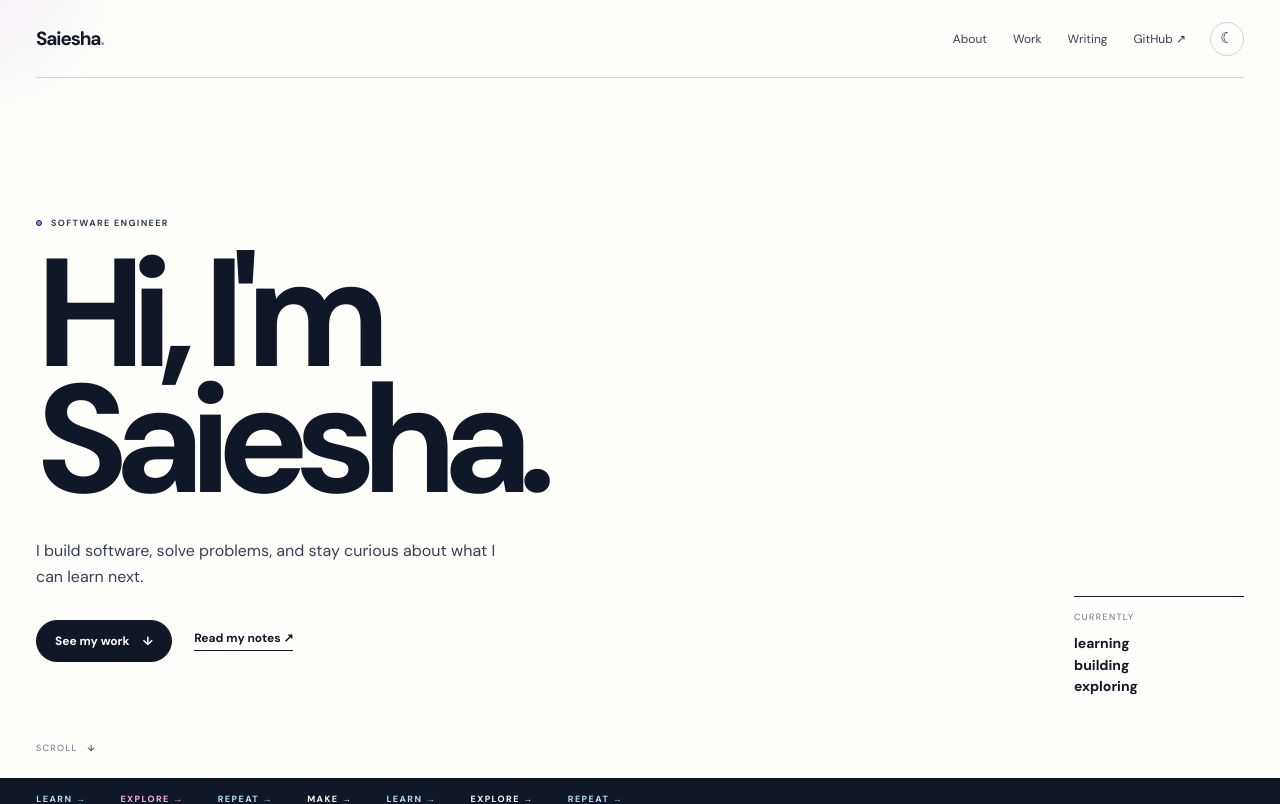
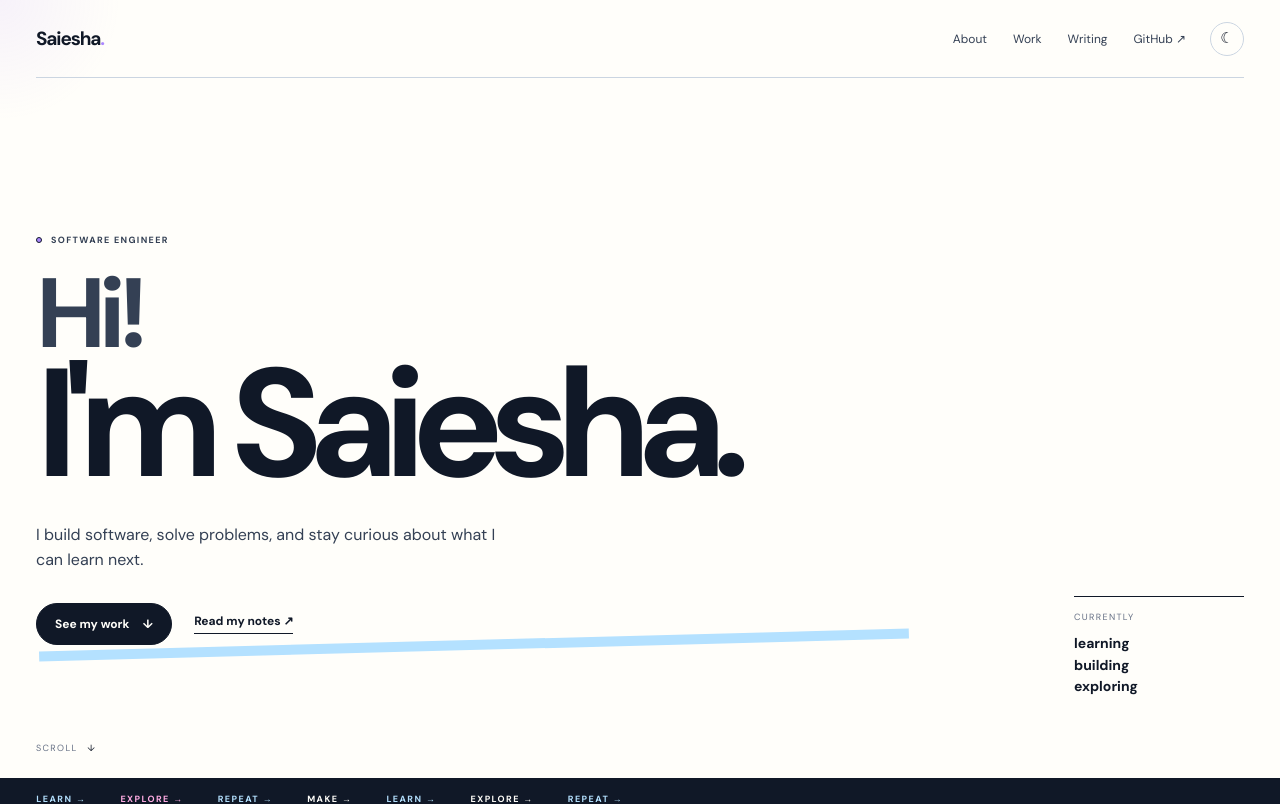
Before and after one commit to saiesha/2026, a Next.js app in the folder website/: page / in a window 1280 px wide. Shown: the top 804 px of the page. Built offline with nearby package versions, Linux system fonts and the light colour scheme.

Commit message:
Fix closing panel theme and refine hero layout

```diff
--- a/website/app/page.jsx
+++ b/website/app/page.jsx
@@ -71,6 +71,7 @@
       html[data-theme="dark"] .button.primary { color: #10131b; background: #f8f7f2; }
       html[data-theme="dark"] .button.primary:hover { box-shadow: 6px 6px 0 #ab87ff; }
       html[data-theme="dark"] .closing-links a { border-color: rgba(248,247,242,.55); }
+      html[data-theme="dark"] .closing { background: #0b0e15; }
     `}</style>
     <main>
       <div className="cursor-glow" ref={cursor} />
@@ -86,7 +87,7 @@
       <section className="hero" id="top">
         <div className="hero-content reveal">
           <p className="eyebrow"><span /> Software Engineer</p>
-          <h1>Hi, I'm<br /><span>Saiesha.</span></h1>
+          <h1><span className="hello">Hi!</span><span className="name">I'm Saiesha.</span></h1>
           <p className="hero-copy">I build software, solve problems, and stay curious about what I can learn next.</p>
           <div className="hero-actions"><a className="button primary" href="#work">See my work <span>↓</span></a><a className="text-link" href="/blog">Read my notes <span>↗</span></a></div>
         </div>
```
